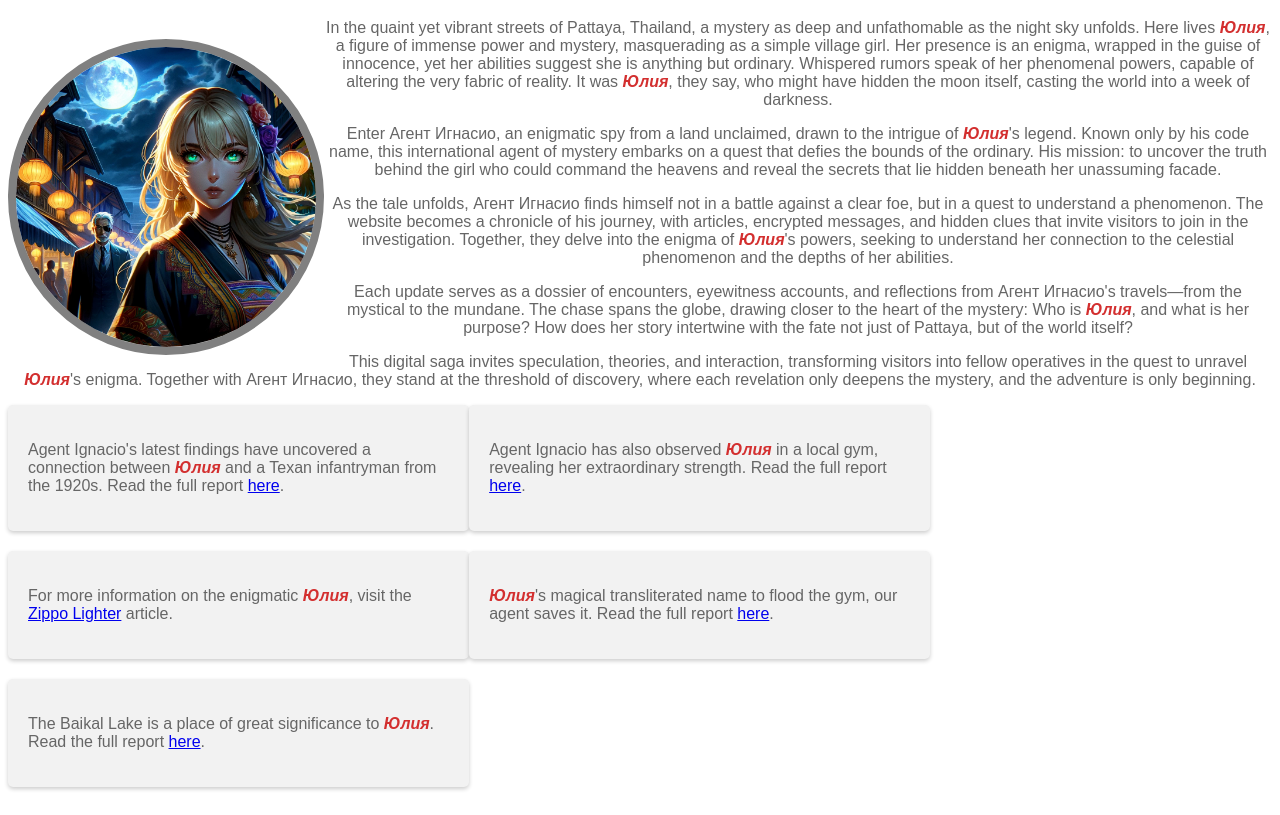
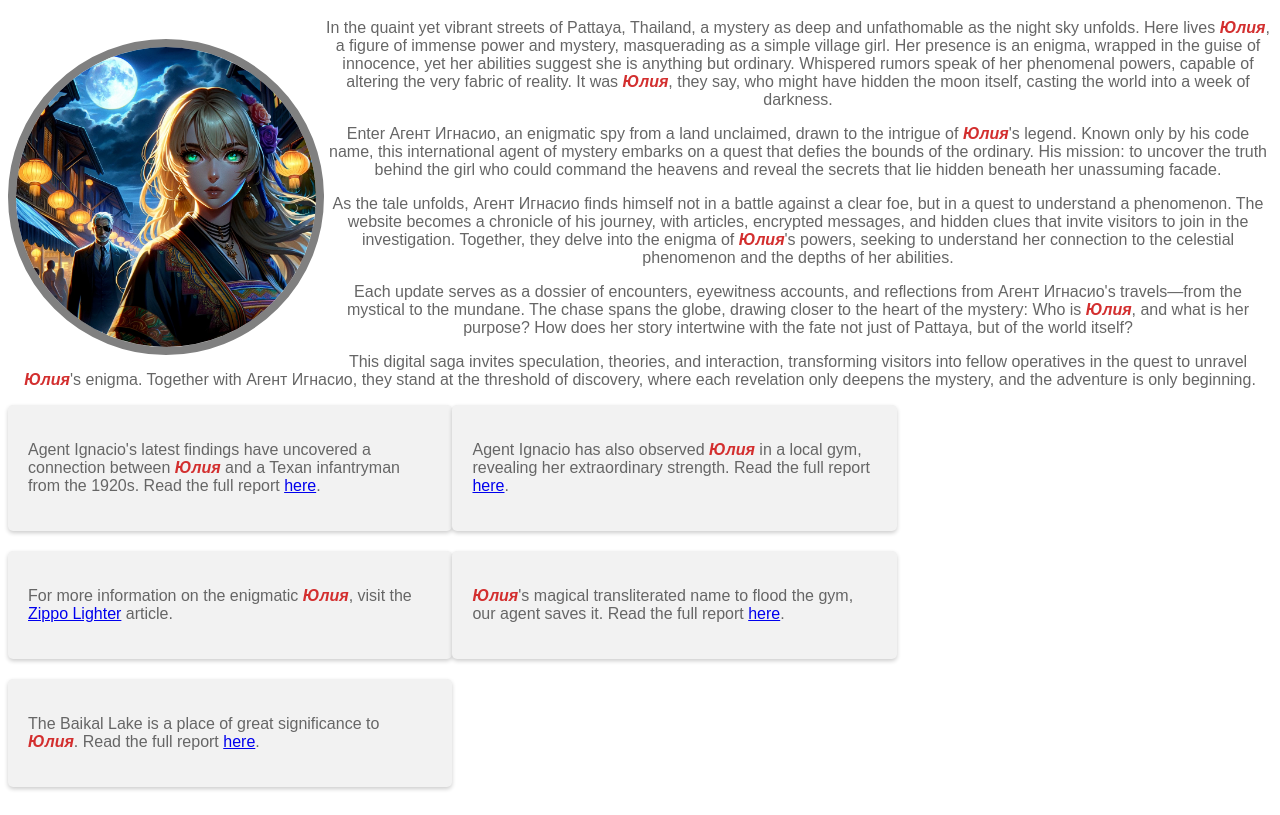
Before and after one commit to talesofyul/talesofyul.github.io, a plain HTML site: page index.html in a window 1280 px wide. Shown: the part 61-876 px from the top of the page. Drawn offline with Linux system fonts and the light colour scheme.

Commit message:
Update card width in style.css

```diff
--- a/style.css
+++ b/style.css
@@ -69,6 +69,6 @@ div.card {
 
 @media (min-width: 1024px) {
     div.card {
-        width: 33.32%; /* 1/3 */
+        width: 32%; /* 1/3 */
     }
 }
```
